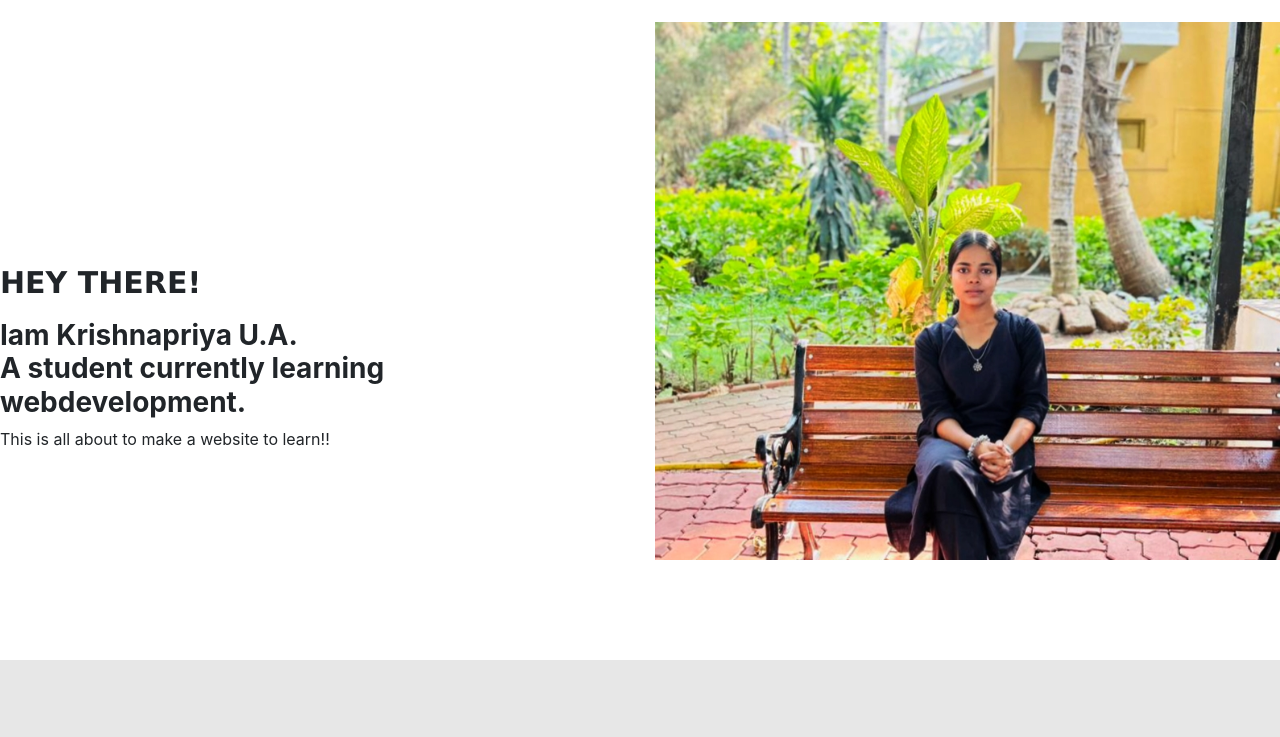
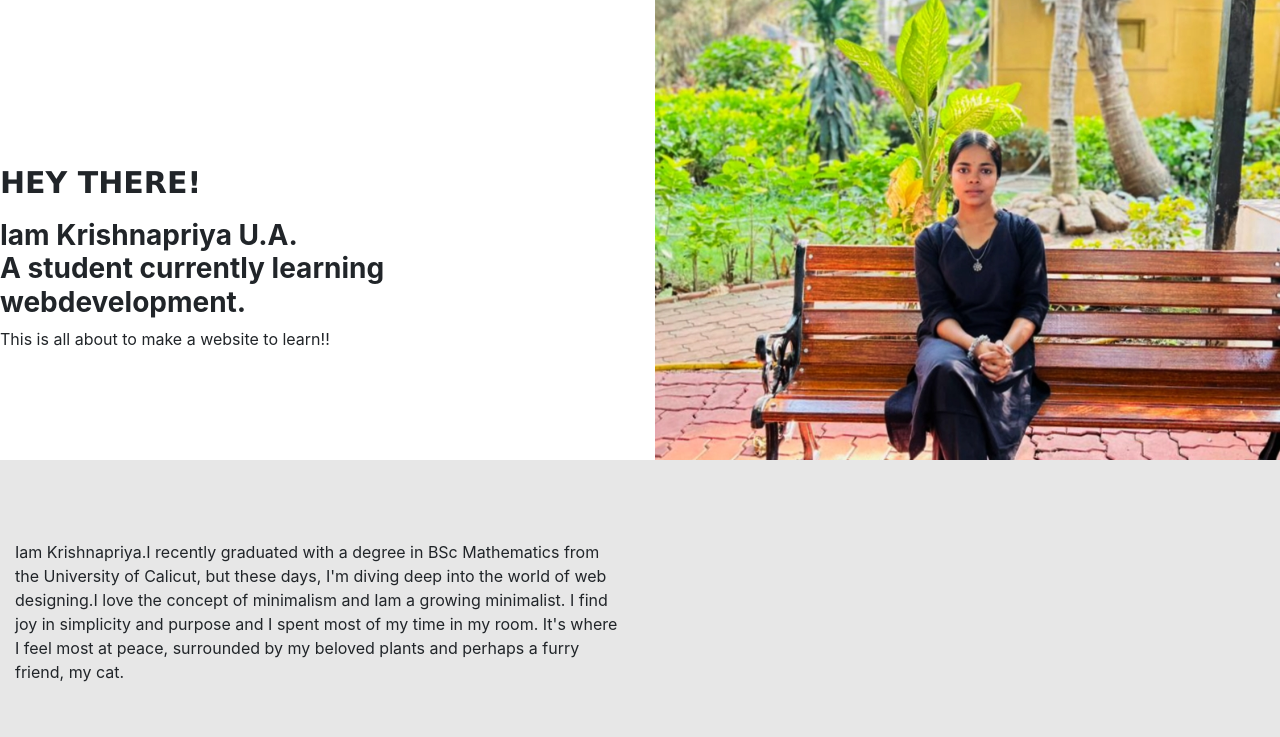
Before and after one commit to krishnapriya-ua/personal-website, a plain HTML site: page index.html in a window 1280 px wide. Shown: the part 78-815 px from the top of the page. Drawn offline with nearby package versions, Linux system fonts and the light colour scheme.

Commit message:
text change

```diff
--- a/index.html
+++ b/index.html
@@ -58,7 +58,7 @@
 
         </div>
         <div class="col-md-6 col-12 container-fluid ">
-          <img src="./images/priya.jpg" class="img-fluid" alt="" style="margin-bottom: 100px; margin-top:100px;;" >
+          <img src="./images/priya.jpg" class="img-fluid" alt=""  >
         </div>
 
       </div>
```
